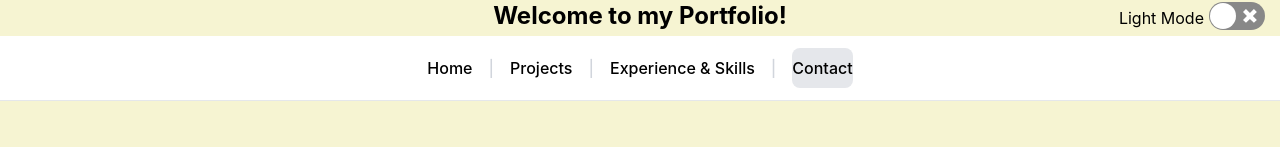
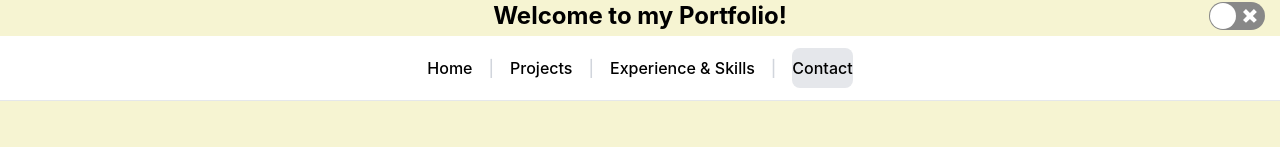
Before and after one commit to 203mcgee/My-Portfolio, a React (Vite) app: page /contact in a window 1280 px wide. Shown: the top 147 px of the page. Built offline with nearby package versions, Linux system fonts and the light colour scheme.

Commit message:
added some more styling to the them provider and other stuff

```diff
--- a/src/components/ThemeProvider.jsx
+++ b/src/components/ThemeProvider.jsx
@@ -23,7 +23,7 @@ const ThemeProvider = ({children}) => {
                 <div className='app' id={theme}>
                     {/* <App/> */}
                     <div className='switch'>
-                        <label className='gap-0.5'>{theme === "light" ? "Light Mode " : "Dark Mode "}</label>
+                        {/* <label className='gap-0.5 text-sm'>{theme === "light" ? "Light Mode " : "Dark Mode "}</label> */}
                         <ReactSwitch onChange={toggleTheme} checked={theme === "dark"} />
                     </div>
                     {children}
```
